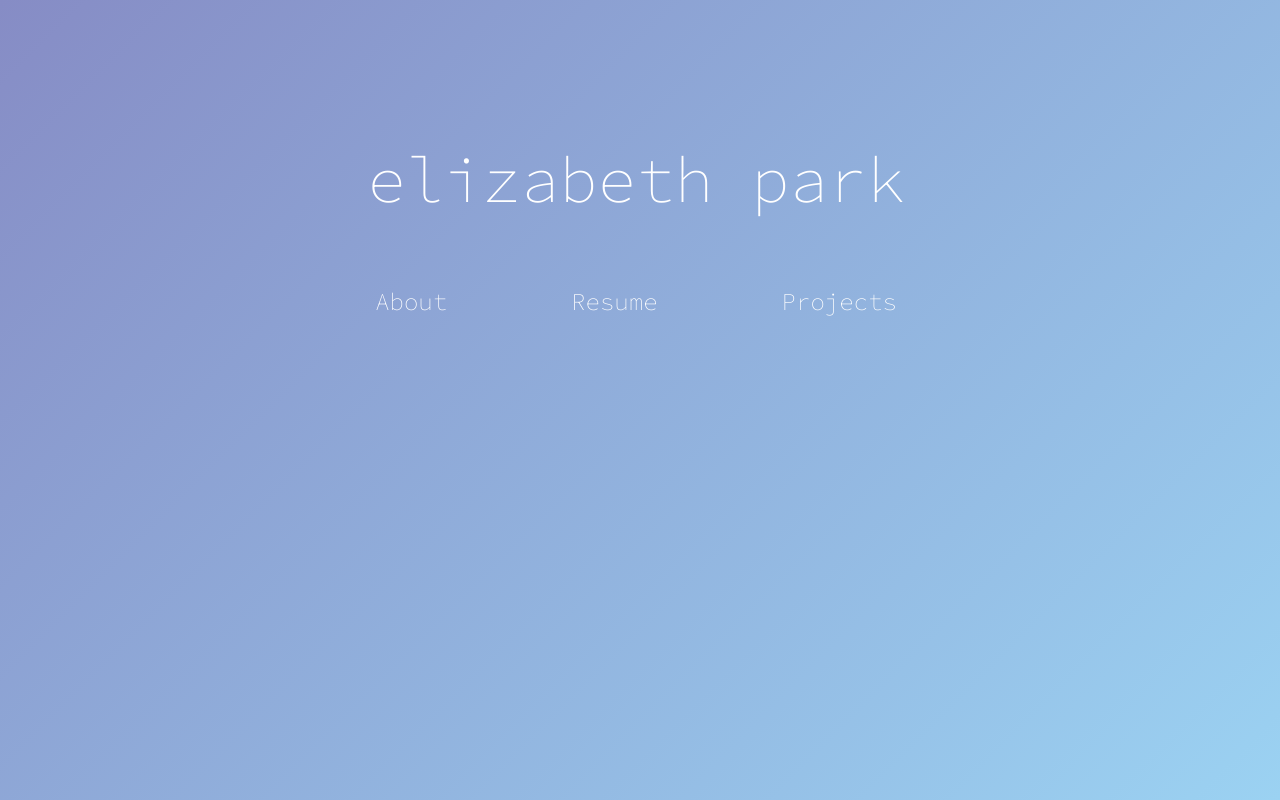
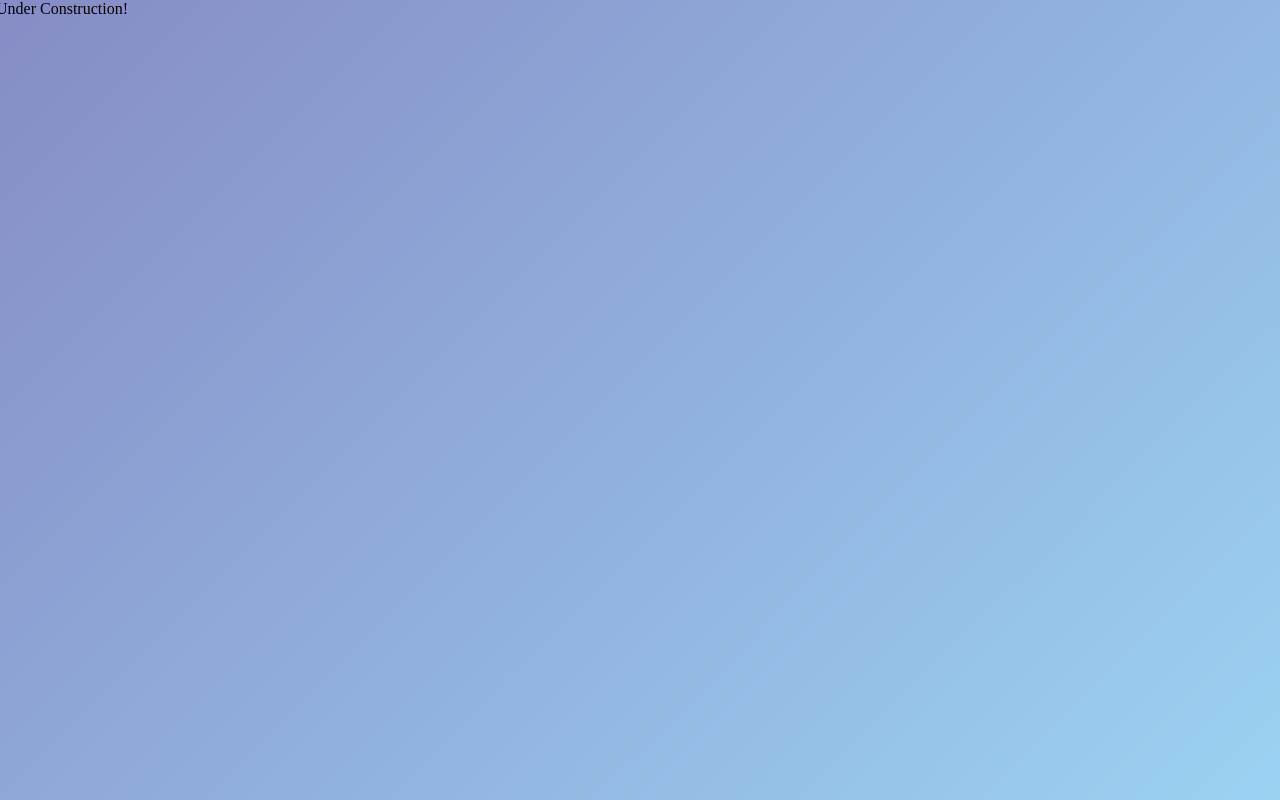
Before and after one commit to hyeongeunpark/hyeongeunpark.github.io, a plain HTML site: page index.html in a window 1280 px wide. Drawn offline with Linux system fonts and the light colour scheme.

Commit message:
construction

```diff
--- a/index.html
+++ b/index.html
@@ -2,21 +2,11 @@
 <html>
 <head>
 	<meta charset="UTF-8" name="viewport" content="width=device-width, initial-scale=1.0">
-	<title>Hyeongeun Park</title>
+	<title>Elizabeth Park</title>
 	<link href="style.css" type="text/css" rel="stylesheet">
 	<link href="https://fonts.googleapis.com/css?family=Source+Code+Pro:200" rel="stylesheet">
 </head>
 <body>
-<div class="main">
-	<div id="main-name">
-		<h1>elizabeth park</h1>
-	</div>
-</div>
-<div class="menu">
-<li>About</li>
-<li>Resume</li>
-<li>Projects</li>
-<!--	<li>Blog</li>-->
-</div>
+	Under Construction!
 </body>
 </html>
```
Also changed, not shown: 1 other file.
